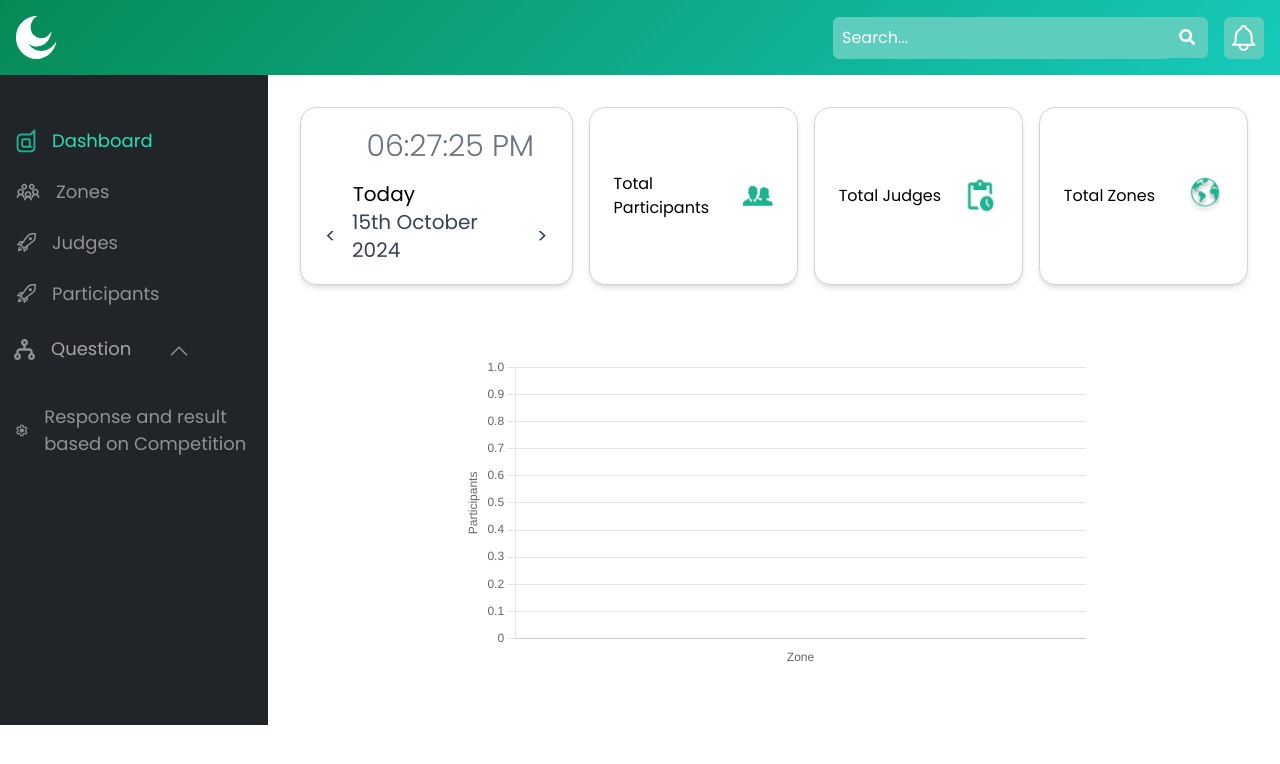
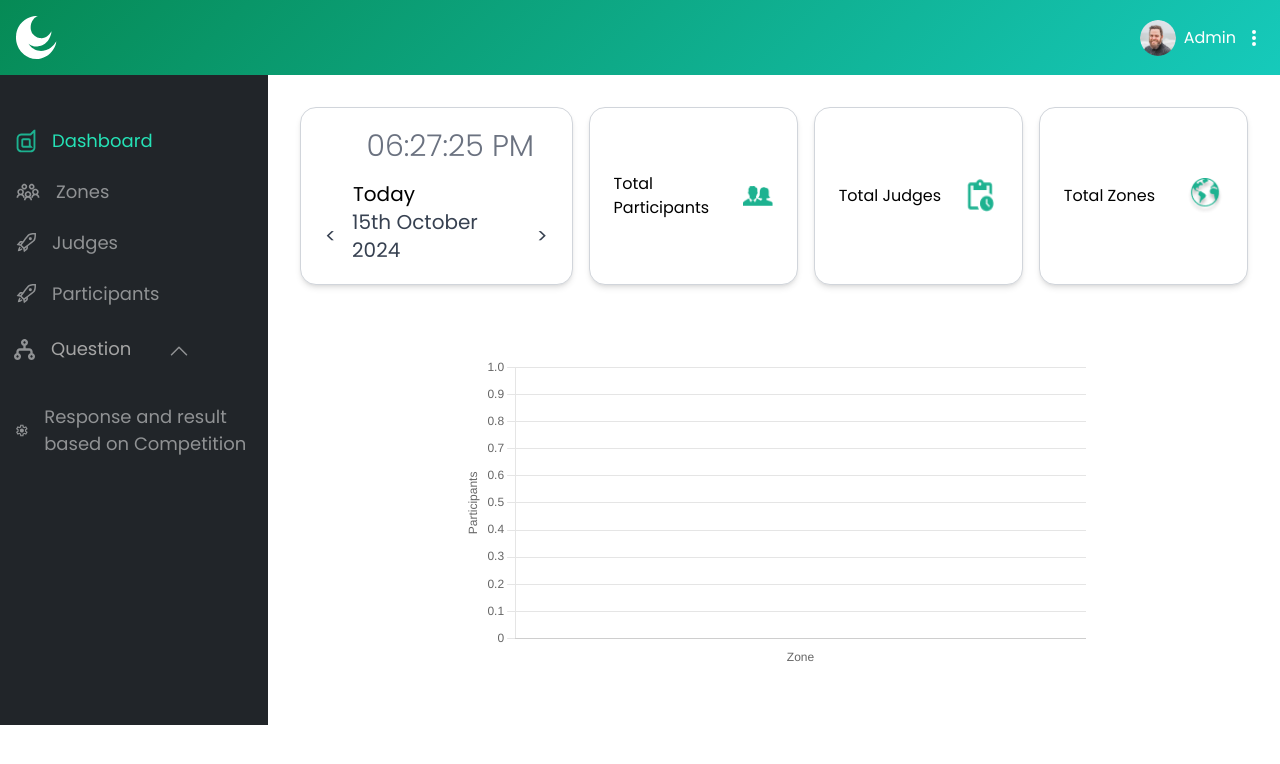
Before and after one commit to auxxweb/quran-webapp-admin, a React (Create React App) app: page / in a window 1280 px wide. Shown: the top 764 px of the page. Built offline with nearby package versions, Linux system fonts and the light colour scheme; no server answers; sample sign-in values are in the browser's storage.

Commit message:
updated logout section

```diff
--- a/src/components/semntics/Header.js
+++ b/src/components/semntics/Header.js
@@ -1,8 +1,21 @@
-import React from 'react'
+import React from "react";
+import { HiDotsVertical } from "react-icons/hi";
+import { LiaEdit } from "react-icons/lia";
 
+import avatar from "../../assets/images/avatar.png";
+import { PiSignOut } from "react-icons/pi";
+import { useNavigate } from "react-router-dom";
 function Header({ toggleSidebar }) {
+  const navigate = useNavigate();
+  const handleSignout = () => {
+    window.localStorage.removeItem("userCredential");
+    navigate("/login");
+  };
   return (
-    <header className="flex items-center justify-between p-4" style={{ background: 'linear-gradient(135deg, #068A55, #16CABB)' }}>
+    <header
+      className="flex items-center justify-between p-4"
+      style={{ background: "linear-gradient(135deg, #068A55, #16CABB)" }}
+    >
       <button
         className="text-gray-200 focus:outline-none lg:hidden"
         onClick={toggleSidebar}
@@ -23,28 +36,42 @@ function Header({ toggleSidebar }) {
         </svg>
       </button>
 
-      <svg width="41" height="43" viewBox="0 0 41 43" fill="none" xmlns="http://www.w3.org/2000/svg">
-        <path d="M21.8461 0.0775834C21.8461 0.0775834 11.8913 -1.40491 4.03832 8.59101C4.03832 8.59101 0.191035 13.7159 0.111811 19.7725C0.111811 19.7725 -1.03823 26.888 4.03832 34.1307C4.03832 34.1307 10.0671 43.4487 21.4894 42.9831C21.4894 42.9831 28.3508 42.8985 34.2605 37.2229C34.2605 37.2229 39.8528 32.098 40.3287 25.3635C40.3287 25.3635 36.5606 32.2672 30.8099 33.7923C30.8099 33.7923 24.3052 36.7147 17.8803 32.9878C17.8803 32.9878 14.6678 31.336 12.5655 27.8203C12.5655 27.8203 15.5797 30.192 18.5146 30.4463C18.5146 30.4463 25.376 31.6324 30.175 26.5922C30.175 26.5922 33.3083 24.3471 35.0139 18.3331C35.0139 18.3331 35.4504 16.9352 35.4105 15.2835C35.4105 15.2835 32.4358 21.9335 25.9316 22.1452C25.9316 22.1452 20.2202 22.8652 16.6904 17.8249C16.6904 17.8249 15.9763 17.3588 14.8661 13.6318C14.8661 13.6318 13.5178 7.32085 17.9201 2.70416C17.9201 2.70416 20.3792 0.374525 21.8467 0.0781363L21.8461 0.0775834Z" fill="white"/>
+      <svg
+        width="41"
+        height="43"
+        viewBox="0 0 41 43"
+        fill="none"
+        xmlns="http://www.w3.org/2000/svg"
+      >
+        <path
+          d="M21.8461 0.0775834C21.8461 0.0775834 11.8913 -1.40491 4.03832 8.59101C4.03832 8.59101 0.191035 13.7159 0.111811 19.7725C0.111811 19.7725 -1.03823 26.888 4.03832 34.1307C4.03832 34.1307 10.0671 43.4487 21.4894 42.9831C21.4894 42.9831 28.3508 42.8985 34.2605 37.2229C34.2605 37.2229 39.8528 32.098 40.3287 25.3635C40.3287 25.3635 36.5606 32.2672 30.8099 33.7923C30.8099 33.7923 24.3052 36.7147 17.8803 32.9878C17.8803 32.9878 14.6678 31.336 12.5655 27.8203C12.5655 27.8203 15.5797 30.192 18.5146 30.4463C18.5146 30.4463 25.376 31.6324 30.175 26.5922C30.175 26.5922 33.3083 24.3471 35.0139 18.3331C35.0139 18.3331 35.4504 16.9352 35.4105 15.2835C35.4105 15.2835 32.4358 21.9335 25.9316 22.1452C25.9316 22.1452 20.2202 22.8652 16.6904 17.8249C16.6904 17.8249 15.9763 17.3588 14.8661 13.6318C14.8661 13.6318 13.5178 7.32085 17.9201 2.70416C17.9201 2.70416 20.3792 0.374525 21.8467 0.0781363L21.8461 0.0775834Z"
+          fill="white"
+        />
       </svg>
 
-      <div className="flex items-center">
-      <input
-          type="text"
-          placeholder="Search..."
-          className="p-2 rounded-l-md border border-[#5dcebe] focus:outline-none bg-[#5dcebe] text-white placeholder-white"
-        />
-
-        <button className="flex items-center p-3 bg-[#5dcebe] text-white rounded-r-md">
-          <svg width="17" height="17" viewBox="0 0 17 17" fill="none" xmlns="http://www.w3.org/2000/svg">
-            <path d="M15.975 13.8438C16.2563 14.1562 16.2563 14.625 15.9438 14.9062L15.0688 15.7812C14.7875 16.0938 14.3188 16.0938 14.0063 15.7812L10.9125 12.6875C10.7563 12.5312 10.6938 12.3438 10.6938 12.1562V11.625C9.56875 12.5 8.19375 13 6.69375 13C3.1 13 0.19375 10.0938 0.19375 6.5C0.19375 2.9375 3.1 0 6.69375 0C10.2563 0 13.1938 2.9375 13.1938 6.5C13.1938 8.03125 12.6625 9.40625 11.8188 10.5H12.3188C12.5063 10.5 12.6938 10.5938 12.85 10.7188L15.975 13.8438ZM6.69375 10.5C8.88125 10.5 10.6938 8.71875 10.6938 6.5C10.6938 4.3125 8.88125 2.5 6.69375 2.5C4.475 2.5 2.69375 4.3125 2.69375 6.5C2.69375 8.71875 4.475 10.5 6.69375 10.5Z" fill="white"/>
-          </svg>
-        </button>
-
-        <button className="flex bg-[#5dcebe] text-white rounded-md items-center p-2 ml-4">
-          <svg width="24" height="26" viewBox="0 0 24 26" fill="none" xmlns="http://www.w3.org/2000/svg">
-            <path d="M7.66667 19.6667V21C7.66667 22.0609 8.08809 23.0783 8.83824 23.8284C9.58839 24.5786 10.6058 25 11.6667 25C12.7275 25 13.745 24.5786 14.4951 23.8284C15.2452 23.0783 15.6667 22.0609 15.6667 21V19.6667M9 3.66667C9 2.95942 9.28095 2.28115 9.78105 1.78105C10.2811 1.28095 10.9594 1 11.6667 1C12.3739 1 13.0522 1.28095 13.5523 1.78105C14.0524 2.28115 14.3333 2.95942 14.3333 3.66667C15.8645 4.3907 17.1699 5.51777 18.1094 6.92707C19.0489 8.33636 19.5873 9.97476 19.6667 11.6667V15.6667C19.767 16.4956 20.0606 17.2894 20.5238 17.9842C20.9869 18.6789 21.6068 19.2552 22.3333 19.6667H1C1.72658 19.2552 2.34641 18.6789 2.80958 17.9842C3.27275 17.2894 3.56633 16.4956 3.66667 15.6667V11.6667C3.74608 9.97476 4.2844 8.33636 5.22393 6.92707C6.16347 5.51777 7.46879 4.3907 9 3.66667Z" stroke="white" strokeWidth="2" strokeLinecap="round" strokeLinejoin="round"/>
-          </svg>
-        </button>
+      <div className="flex items-center space-x-2">
+        <img src={avatar} className="h-9 w-9 object-contain rounded-full" />
+        <span className="text-white">Admin</span>
+        <div className=" group cursor-pointer relative">
+          <div>
+            <HiDotsVertical className="text-white h-5 w-5" />
+          </div>
+          <div className="hidden cursor-default w-max max-w-xs group-hover:block absolute right-1 ">
+            <div className="p-2  space-y-3  bg-white  rounded-md border border-slate-100 mt-2 shadow-lg  dark:border-slate-50/10 dark:bg-gray-800 dark:text-slate-200">
+              <div className="border-b  p-1 sm:p-2 hover:bg-slate-100 cursor-pointer flex flex-row space-x-1 items-center dark:border-slate-50/25 ">
+                <LiaEdit className="text-black h-5 w-5 dark:text-white" />{" "}
+                <span>Change Password</span>
+              </div>
+              <div
+                onClick={handleSignout}
+                className="p-1 sm:p-2 cursor-pointer hover:bg-slate-100 flex space-x-1 items-center dark:hover:bg-slate-400/25"
+              >
+                <PiSignOut className="text-black h-5 w-5 dark:text-white" />{" "}
+                <span>Signout</span>
+              </div>
+            </div>
+          </div>
+        </div>
       </div>
     </header>
   );
```
Also changed, not shown: src/assets/images/avatar.png (added).
